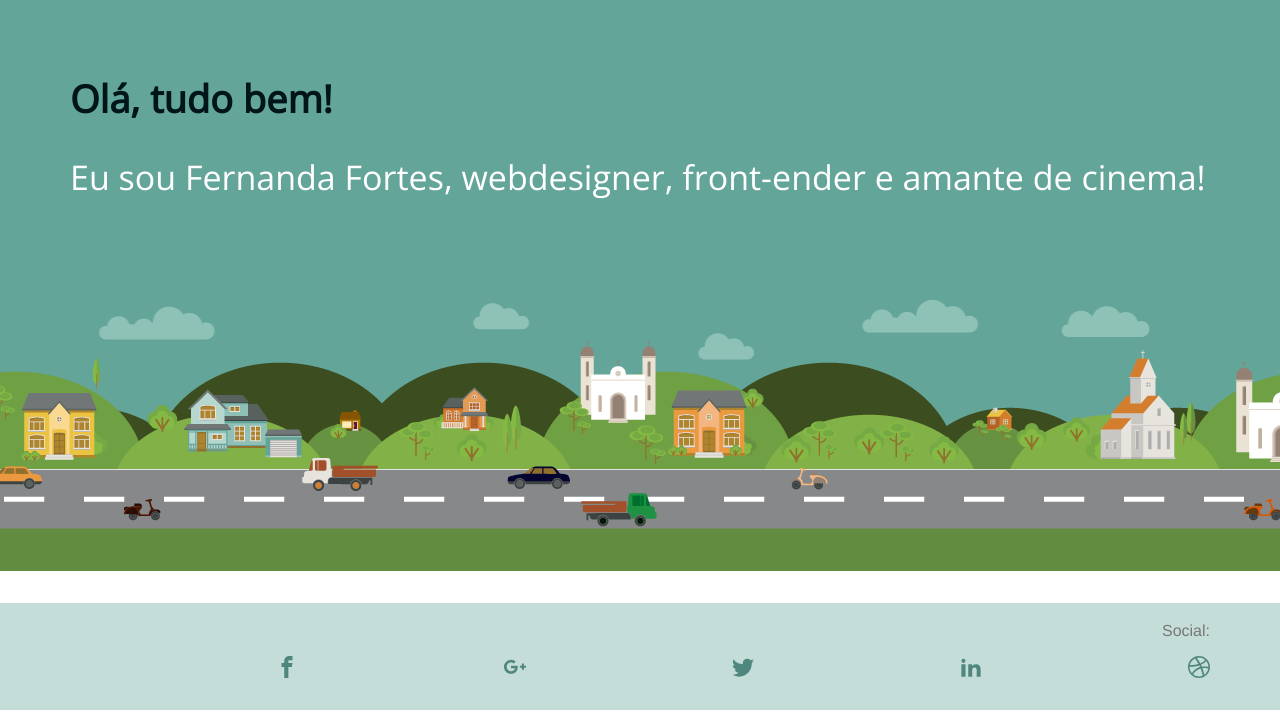
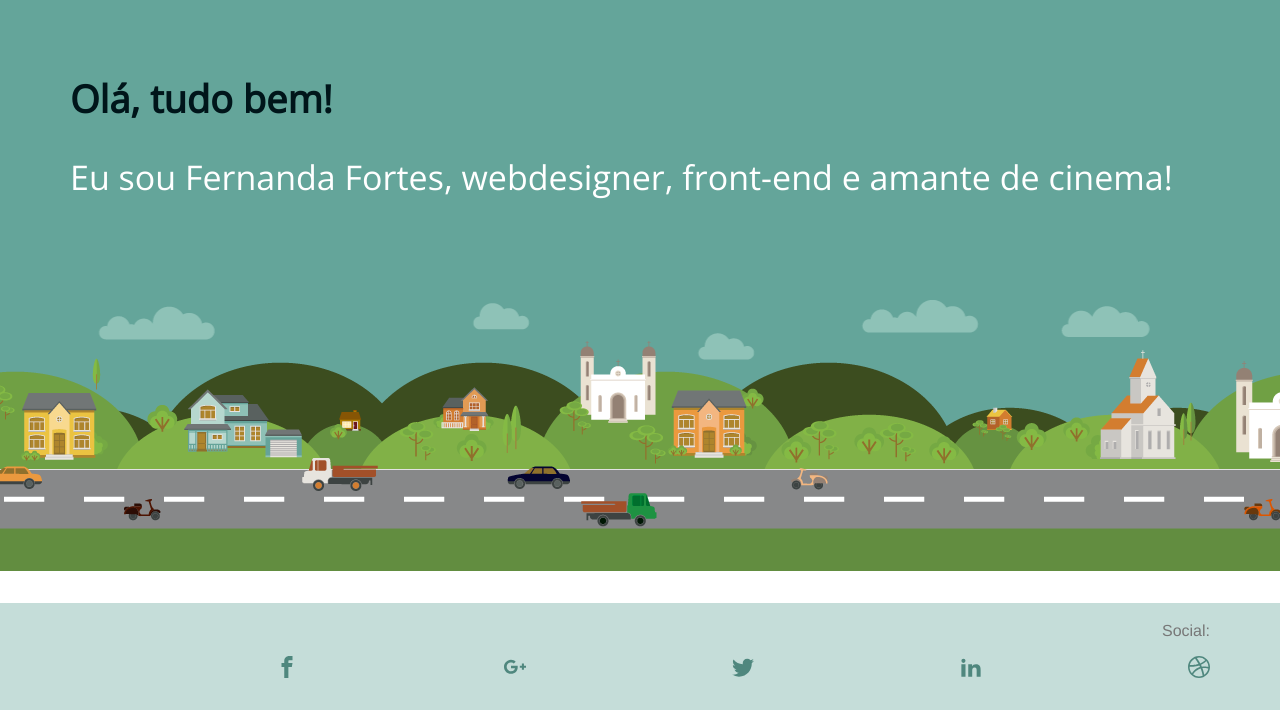
Before and after one commit to NandaChaves/AnimatedMenu, a plain HTML site: page index.html in a window 1280 px wide. Shown: the part 82-800 px from the top of the page. Drawn offline with nearby package versions, Linux system fonts and the light colour scheme.

Commit message:
Update index.html

```diff
--- a/index.html
+++ b/index.html
@@ -43,7 +43,7 @@
 <div class="jumbotron header-animado"><!--animação dos carros e casas-->
     <div class="container">
         <p class="header-animado__title">Olá, tudo bem! </p>
-        <h1 class="header-animado__subtitle">Eu sou Fernanda Fortes, webdesigner, front-ender e amante de cinema!</h1>
+        <h1 class="header-animado__subtitle">Eu sou Fernanda Fortes, webdesigner, front-end e amante de cinema!</h1>
     </div>
 
     <div class="header-animado__ilustra">
```
